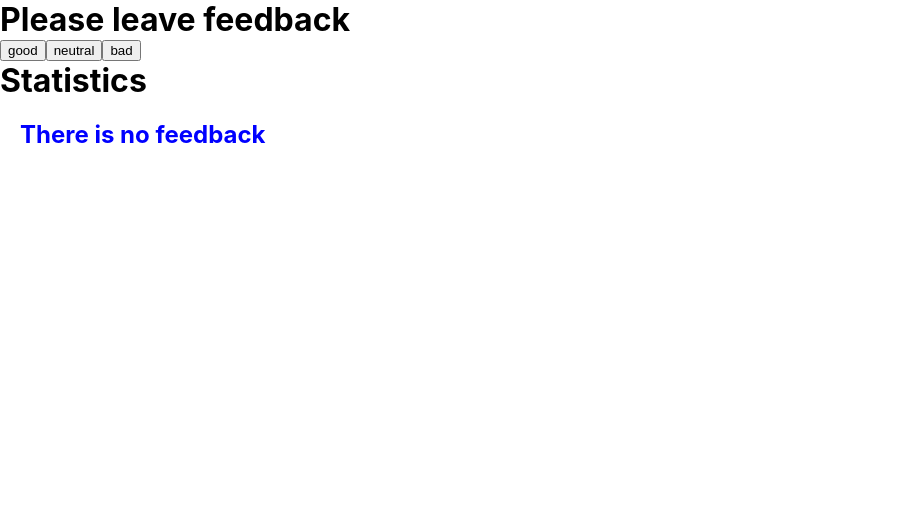
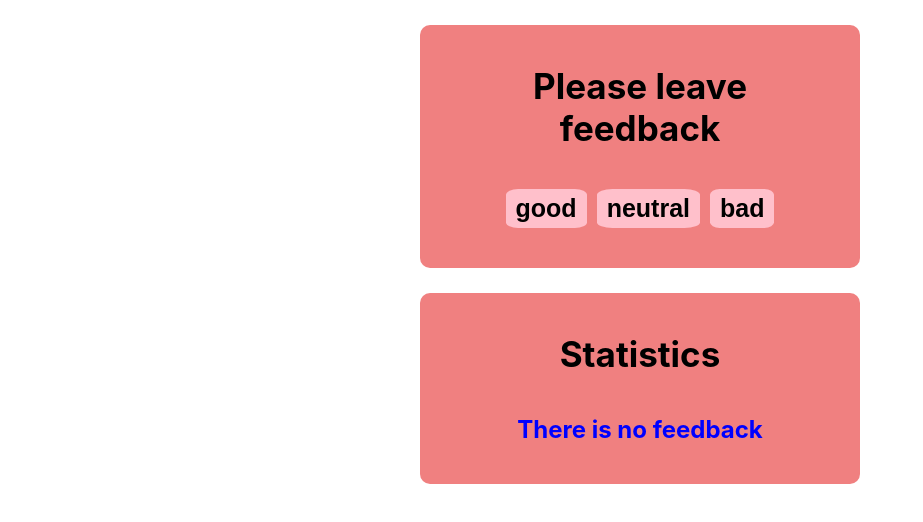
Before and after one commit to Marta-ltv/goit-react-hw-02-feedback, a React (Create React App) app: page / in a window 1280 px wide. Shown: the top 522 px of the page, without its empty margins (0-923 px from the left). Built offline with nearby package versions, Linux system fonts and the light colour scheme.

Commit message:
add styled-components

```diff
--- a/src/App.jsx
+++ b/src/App.jsx
@@ -2,6 +2,7 @@ import React, { Component } from 'react';
 import { FeedbackOptions } from './components/FeedbackOptions/FeedbackOptions';
 import { Statistics } from './components/Statistics/Statistics';
 import { Notification } from 'components/Notification/Notification';
+import { Section } from 'components/Section/Section';
 
 
 export class App extends Component {
@@ -33,16 +34,16 @@ export class App extends Component {
     this.setState(prevState => ({ [event]: prevState[event] + 1 }));
   };
 
-
   render() {
     const { good, neutral, bad } = this.state;
     return (
       <div>
-        <h1>Please leave feedback</h1>
+        <Section title='Please leave feedback'>
         <FeedbackOptions options={Object.keys(this.state)}
           onLeaveFeedback={this.onHandleFeedback} />
+        </Section>
 
-        <h1>Statistics</h1>
+        <Section title='Statistics'>
         {this.countTotalFeedback() !== 0 ? (
           <Statistics
             good={good}
@@ -51,7 +52,7 @@ export class App extends Component {
             total={this.countTotalFeedback()}
             positivePercentage={this.countPositivePercentage()} />
         ) : (<Notification message="There is no feedback" />)}
-
+      </Section>
       </div>
     );
 }
--- a/src/components/FeedbackOptions/Feedback.styled.js
+++ b/src/components/FeedbackOptions/Feedback.styled.js
@@ -0,0 +1,17 @@
+import styled from 'styled-components';
+
+export const ButtonContainer = styled.div`
+padding: 20px;
+
+
+`
+export const Button = styled.button`
+margin: 0 5px;
+padding: 5px 10px;
+font-size: 25px;
+font-weight: 600;
+border: none;
+border-radius: 15%;
+background-color: pink;
+
+`
--- a/src/components/FeedbackOptions/FeedbackOptions.jsx
+++ b/src/components/FeedbackOptions/FeedbackOptions.jsx
@@ -1,13 +1,14 @@
 import React from "react";
 import PropTypes from 'prop-types';
+import { ButtonContainer, Button } from "./Feedback.styled";
 
 
 export const FeedbackOptions = ({ options, onLeaveFeedback }) => (
-  <div className='Feedback__list'>
+  <ButtonContainer className='Feedback__list'>
     {options.map((option, index) => (
-      <button key={index} type="button" className='Feedback__btn' onClick={() => onLeaveFeedback(option)}>{option}</button>
+      <Button key={index} type="button" className='Feedback__btn' onClick={() => onLeaveFeedback(option)}>{option}</Button>
       ))}
-    </div>
+    </ButtonContainer>
 );
 
 
--- a/src/components/Section/Section.jsx
+++ b/src/components/Section/Section.jsx
@@ -1,24 +1,14 @@
-import PropTypes from 'prop-types'
-import { FriendListItem } from './FriendListItem';
-import css from './FriendList.module.css'
+import React from 'react';
+import PropTypes from 'prop-types';
+import { SectionContainer, Title } from './Section.styled';
 
+export const Section = ({ title, children }) => (
+  <SectionContainer>
+    <Title>{title}</Title>
+    {children}
+  </SectionContainer>
+);
 
-export const FriendList = ({ friends }) => {
-    return (
-            <ul className={css.friend_list}>{friends.map(friend => (
-          <FriendListItem
-          key={friend.id}
-          avatar={friend.avatar}
-          isOnline={friend.isOnline}
-          name={friend.name}
-        ></FriendListItem>
-            ))}
-            </ul>
-    );
+Section.propTypes = {
+  title: PropTypes.string.isRequired,
 };
-
-FriendListItem.propTypes = {
-  avatar: PropTypes.string.isRequired,
-  name: PropTypes.string.isRequired,
-  isOnline: PropTypes.bool.isRequired,
-};
--- a/src/components/Section/Section.styled.js
+++ b/src/components/Section/Section.styled.js
@@ -1,3 +1,16 @@
+import styled from 'styled-components';
 
+export const SectionContainer = styled.section`
+ background: lightcoral;
+  width: 400px;
+  height: auto;
+  border-radius: 10px;
+  padding: 20px;
+  text-align: center;
+  margin-top: 25px;
+ `;
 
-// import styled from 'styled-components';
+export const Title = styled.h2`
+ padding:20px;
+ font-size:35px;
+ `;
--- a/src/components/Statistics/Statistics.jsx
+++ b/src/components/Statistics/Statistics.jsx
@@ -5,6 +5,7 @@ import { StatList, StatItem, StatSpan } from "./Statistics.styled";
 
 export const Statistics = ({ good, neutral, bad, total, positivePercentage }) => (
     <StatList>
+        <StatItem>Good:<StatSpan>{good}</StatSpan></StatItem>
         <StatItem>Neutral:<StatSpan>{neutral}</StatSpan></StatItem>
         <StatItem>Bad:<StatSpan>{bad}</StatSpan></StatItem>
         <StatItem>Total:<StatSpan>{total}</StatSpan></StatItem>
--- a/src/components/Statistics/Statistics.styled.js
+++ b/src/components/Statistics/Statistics.styled.js
@@ -4,13 +4,14 @@ export const StatList = styled.ul`
 padding: 20px;
 font-size: 30px;
 font-weight: 400;
-`
+`;
+
 export const StatItem = styled.li`
 font-size: 30px;
-font-weight: 400;
-`
+font-weight: 600;
+`;
 
 export const StatSpan = styled.span`
-font-size: 30px;
-font-weight: 400;
-`
+margin-left: 10px;
+font-weight: 600;
+`;
```
